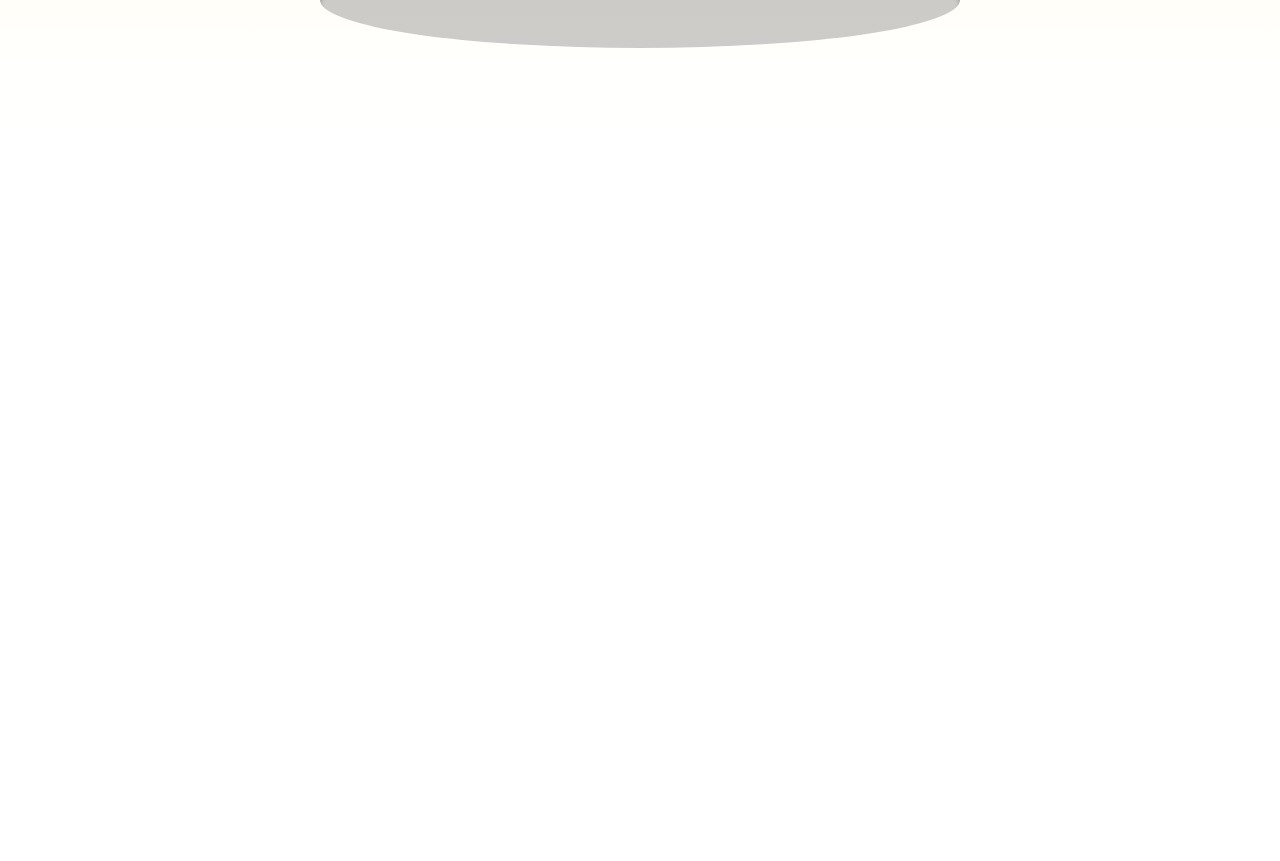
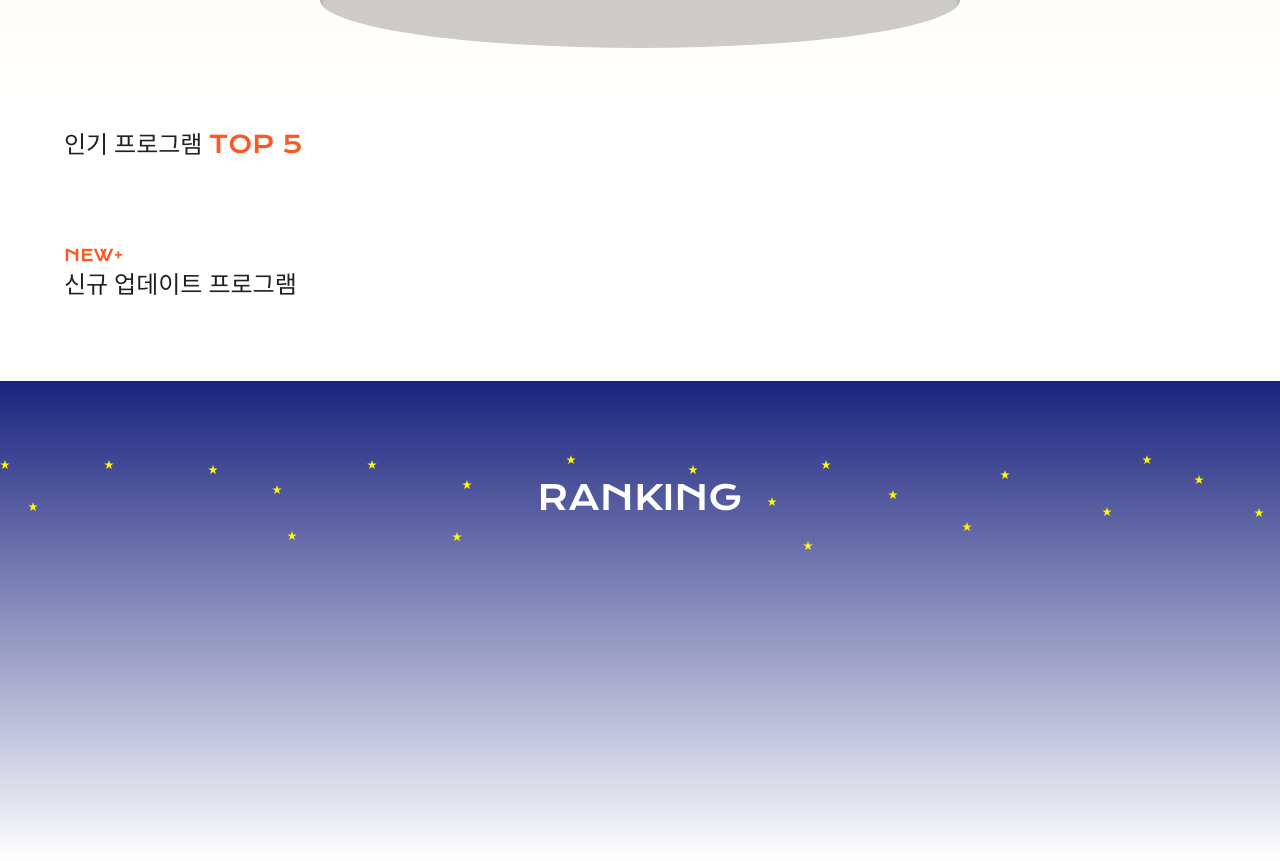
Before and after one commit to No-Devides-Found/digiteo-frontend, a React (Create React App) app: page / in a window 1280 px wide. Shown: the part 772-1633 px from the top of the page. Before the commit the page ends 900 px from the top, so only its background shows below. Built offline with nearby package versions, Linux system fonts and the light colour scheme.

Commit message:
feat: posts layout

```diff
--- a/src/pages/Home/Home.jsx
+++ b/src/pages/Home/Home.jsx
@@ -1,6 +1,9 @@
 import React from "react";
 
 import { EventCarousel, PlayGroundCarousel } from "../../components";
+import { Box, Typography } from "@mui/material";
+import { Container } from "@mui/system";
+import stars from "../../assets/Home/stars.svg";
 
 function Home() {
   return (
@@ -8,6 +11,62 @@ function Home() {
       홈페이지
       <EventCarousel />
       <PlayGroundCarousel />
+      <Container sx={{ pb: "4rem" }}>
+        <Box sx={{ mb: "1rem" }}>
+          <Typography variant="h5" component="span">
+            인기 프로그램{" "}
+          </Typography>
+          <Typography
+            variant="h5"
+            component="span"
+            fontFamily={"krona one"}
+            color={"#FF5722"}
+          >
+            TOP 5
+          </Typography>
+        </Box>
+      </Container>
+      <Container sx={{ pb: "4rem" }}>
+        <Box sx={{ mb: "1rem" }}>
+          <Typography
+            variant="subtitle1"
+            component="h5"
+            fontFamily={"krona one"}
+            color={"#FF5722"}
+          >
+            NEW+
+          </Typography>
+          <Typography variant="h5" component="span">
+            신규 업데이트 프로그램
+          </Typography>
+        </Box>
+      </Container>
+      <Box
+        sx={{
+          position: "relative",
+          background: "linear-gradient(180deg, #1A237E, #FFFDE700)",
+          width: "100%",
+          height: "30rem", // 임시!
+          py: "6rem",
+          overflow: "hidden",
+        }}
+      >
+        <Typography
+          variant="h4"
+          textAlign={"center"}
+          fontFamily={"Krona One"}
+          zIndex={1}
+          position={"relative"}
+          color={"white"}
+        >
+          RANKING
+        </Typography>
+        <Box
+          component={"img"}
+          src={stars}
+          sx={{ position: "absolute", top: "4rem" }}
+        />
+      </Box>
     </div>
   );
 }
```
Also changed, not shown: src/assets/Home/stars.svg (added).
